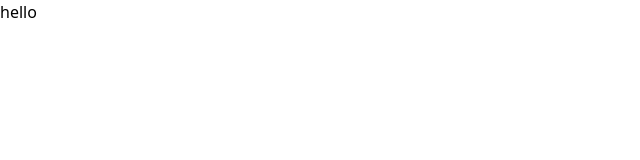
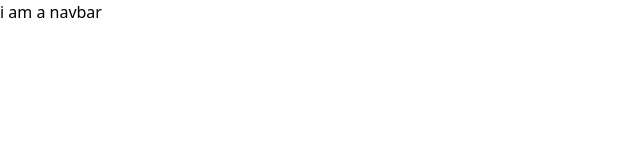
Before and after one commit to ANSHUMANMOREY7/Grocify, a React (Vite) app: page / in a window 1280 px wide. Shown: the top 160 px of the page, without its empty margins (0-640 px from the left). Built offline with nearby package versions, Linux system fonts and the light colour scheme.

Commit message:
folder named components created which has child named Home and Navbar

```diff
--- a/src/App.jsx
+++ b/src/App.jsx
@@ -1,9 +1,10 @@
-import React from "react"
-
+import React from 'react'
+import Home from './components/Home/home'
 const App = () => {
   return (
     <div>
-      <h1>hello</h1>
+      <div> <Home/></div>
+
     </div>
   )
 }
--- /dev/null
+++ b/src/components/Home/home.jsx
@@ -0,0 +1,11 @@
+import React from 'react'
+import Navbar from '../Navbar/navbar';
+const Home = () => {
+  return (
+    <div>
+    <div> <Navbar/></div>
+    </div>
+  )
+}
+
+export default Home
--- /dev/null
+++ b/src/components/Navbar/navbar.jsx
@@ -0,0 +1,11 @@
+import React from 'react'
+
+const navbar = () => {
+  return (
+    <div>
+      <h1>i am a navbar</h1>
+    </div>
+  )
+}
+
+export default navbar
```
